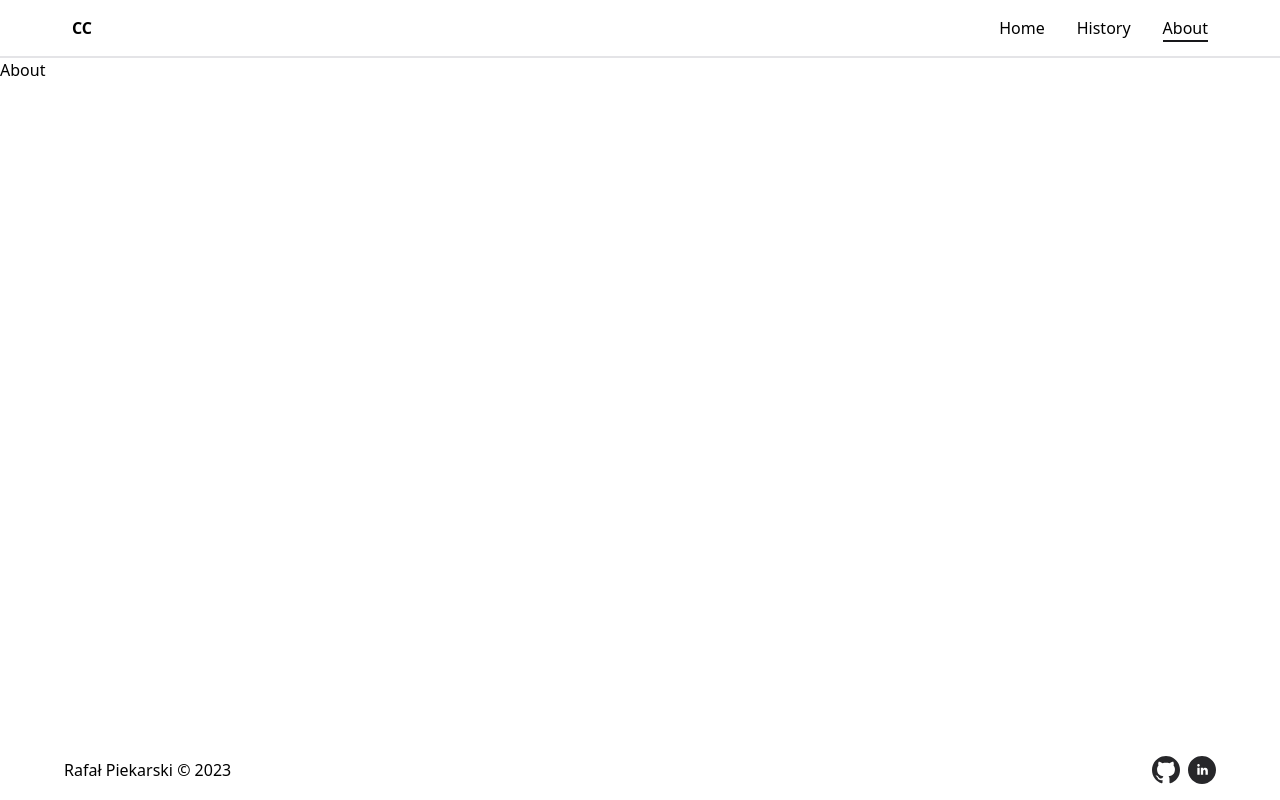
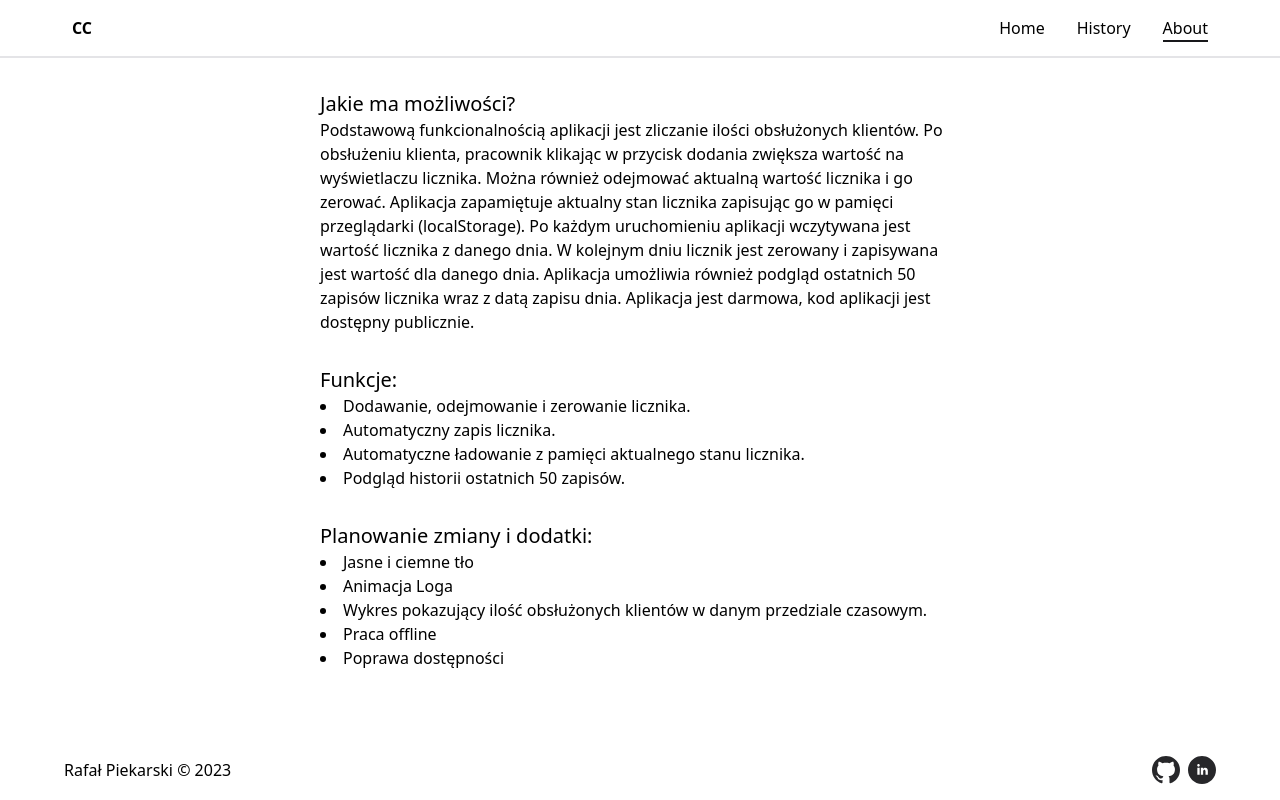
Before and after one commit to PoprostuTaki/client-counter, a React (Vite) app: page /about in a window 1280 px wide. Built offline with nearby package versions, Linux system fonts and the light colour scheme.

Commit message:
Added about page

```diff
--- a/src/routes/About.tsx
+++ b/src/routes/About.tsx
@@ -1,3 +1,43 @@
 export function About() {
-  return <div className="">About</div>;
+  return (
+    <div className="container my-8 max-w-2xl space-y-8 px-4">
+      <section>
+        <h2 className="text-xl font-medium">Jakie ma możliwości?</h2>
+        <p>
+          Podstawową funkcionalnością aplikacji jest zliczanie ilości
+          obsłużonych klientów. Po obsłużeniu klienta, pracownik klikając w
+          przycisk dodania zwiększa wartość na wyświetlaczu licznika. Można
+          również odejmować aktualną wartość licznika i go zerować. Aplikacja
+          zapamiętuje aktualny stan licznika zapisując go w pamięci przeglądarki
+          (localStorage). Po każdym uruchomieniu aplikacji wczytywana jest
+          wartość licznika z danego dnia. W kolejnym dniu licznik jest zerowany
+          i zapisywana jest wartość dla danego dnia. Aplikacja umożliwia również
+          podgląd ostatnich 50 zapisów licznika wraz z datą zapisu dnia.
+          Aplikacja jest darmowa, kod aplikacji jest dostępny publicznie.
+        </p>
+      </section>
+      <section>
+        <h2 className="text-xl font-medium">Funkcje:</h2>
+        <ul className="list-inside list-disc">
+          <li>Dodawanie, odejmowanie i zerowanie licznika.</li>
+          <li>Automatyczny zapis licznika.</li>
+          <li>Automatyczne ładowanie z pamięci aktualnego stanu licznika.</li>
+          <li>Podgląd historii ostatnich 50 zapisów.</li>
+        </ul>
+      </section>
+      <section>
+        <h2 className="text-xl font-medium">Planowanie zmiany i dodatki:</h2>
+        <ul className="list-inside list-disc">
+          <li>Jasne i ciemne tło</li>
+          <li>Animacja Loga</li>
+          <li>
+            Wykres pokazujący ilość obsłużonych klientów w danym przedziale
+            czasowym.
+          </li>
+          <li>Praca offline</li>
+          <li>Poprawa dostępności</li>
+        </ul>
+      </section>
+    </div>
+  );
 }
```
